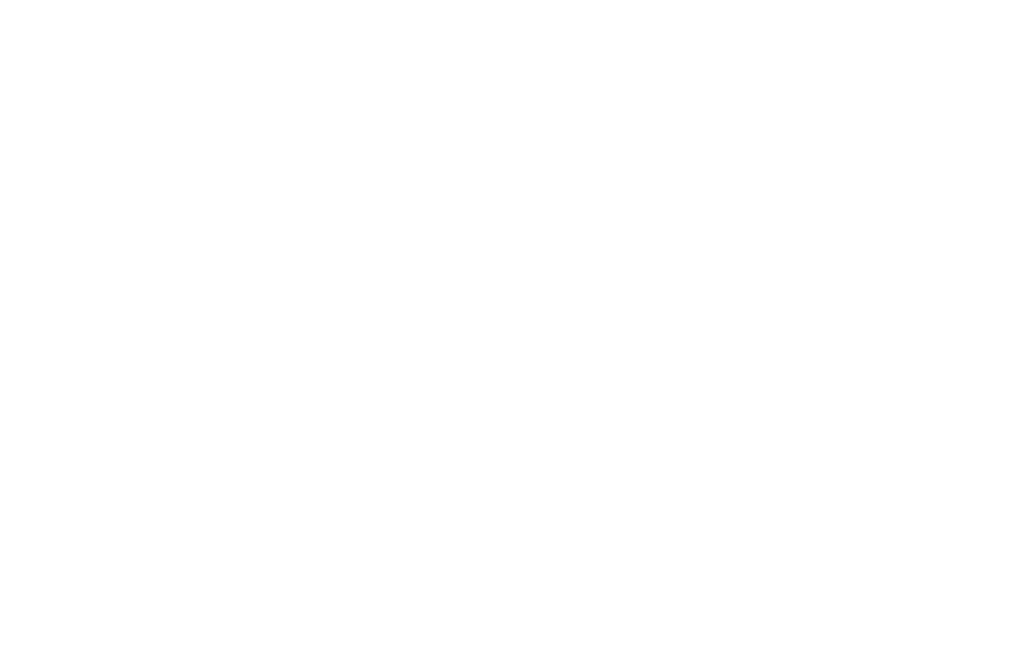
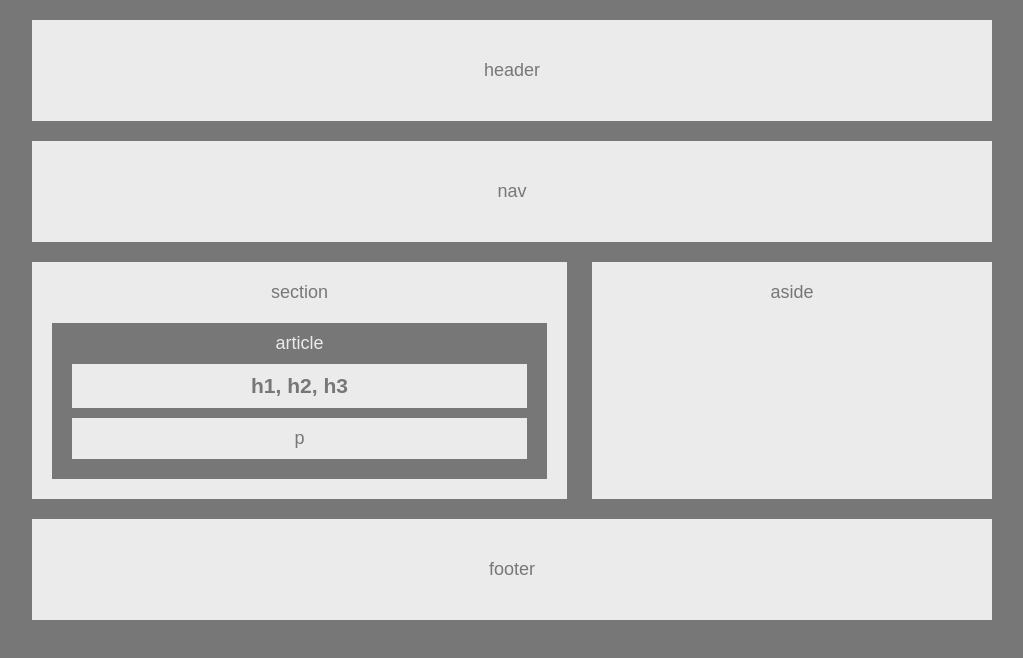
Before and after one commit to brandtkstrom/HW-Wireframe, a plain HTML site: page index.html in a window 1280 px wide. Shown: the whole page, without its empty margins (128-1151 px from the left). Drawn offline with Linux system fonts and the light colour scheme.

Commit message:
add remaining html elements and update styles

```diff
--- a/index.html
+++ b/index.html
@@ -1,13 +1,33 @@
 <!DOCTYPE html>
 <html lang="en">
-<head>
-    <meta charset="UTF-8">
-    <meta name="viewport" content="width=device-width, initial-scale=1.0">
-    <meta http-equiv="X-UA-Compatible" content="ie=edge">
-    <title>Building a Wireframe</title>
-    <link rel="stylesheet" type="text/css" href="style.css">
-</head>
-<body>
-
-</body>
+    <head>
+        <meta charset="UTF-8" />
+        <meta name="viewport" content="width=device-width, initial-scale=1.0" />
+        <meta http-equiv="X-UA-Compatible" content="ie=edge" />
+        <title>Building a Wireframe</title>
+        <link rel="stylesheet" type="text/css" href="style.css" />
+    </head>
+    <body>
+        <header>
+            header
+        </header>
+        <nav>
+            nav
+        </nav>
+        <main></main>
+        <aside>
+            aside
+        </aside>
+        <section>
+            section
+            <article>
+                article
+                <h1>h1, h2, h3</h1>
+                <p>p</p>
+            </article>
+        </section>
+        <footer>
+            footer
+        </footer>
+    </body>
 </html>
--- a/style.css
+++ b/style.css
@@ -0,0 +1,59 @@
+* {
+    padding: 0;
+    margin: 0;
+    position: relative;
+}
+
+body {
+    font-family: Arial, Helvetica, sans-serif;
+    color: #777;
+    background: #777;
+    width: 960px;
+    font-size: 18px;
+    margin: 0 auto;
+}
+
+header,
+nav,
+section,
+aside,
+footer {
+    background: #ebebeb;
+    padding: 20px;
+    text-align: center;
+    margin: 20px 0;
+}
+
+header,
+nav,
+footer {
+    padding: 40px;
+}
+
+article {
+    color: #ebebeb;
+    background: #777;
+    height: 100%;
+    padding: 10px;
+    margin-top: 20px;
+}
+
+aside {
+    float: right;
+    width: 360px;
+    height: 197px;
+    margin: 0;
+}
+
+section {
+    width: 495px;
+    margin-top: 20px;
+}
+
+h1,
+p {
+    color: #777;
+    background: #ebebeb;
+    margin: 10px;
+    padding: 10px;
+}
```
